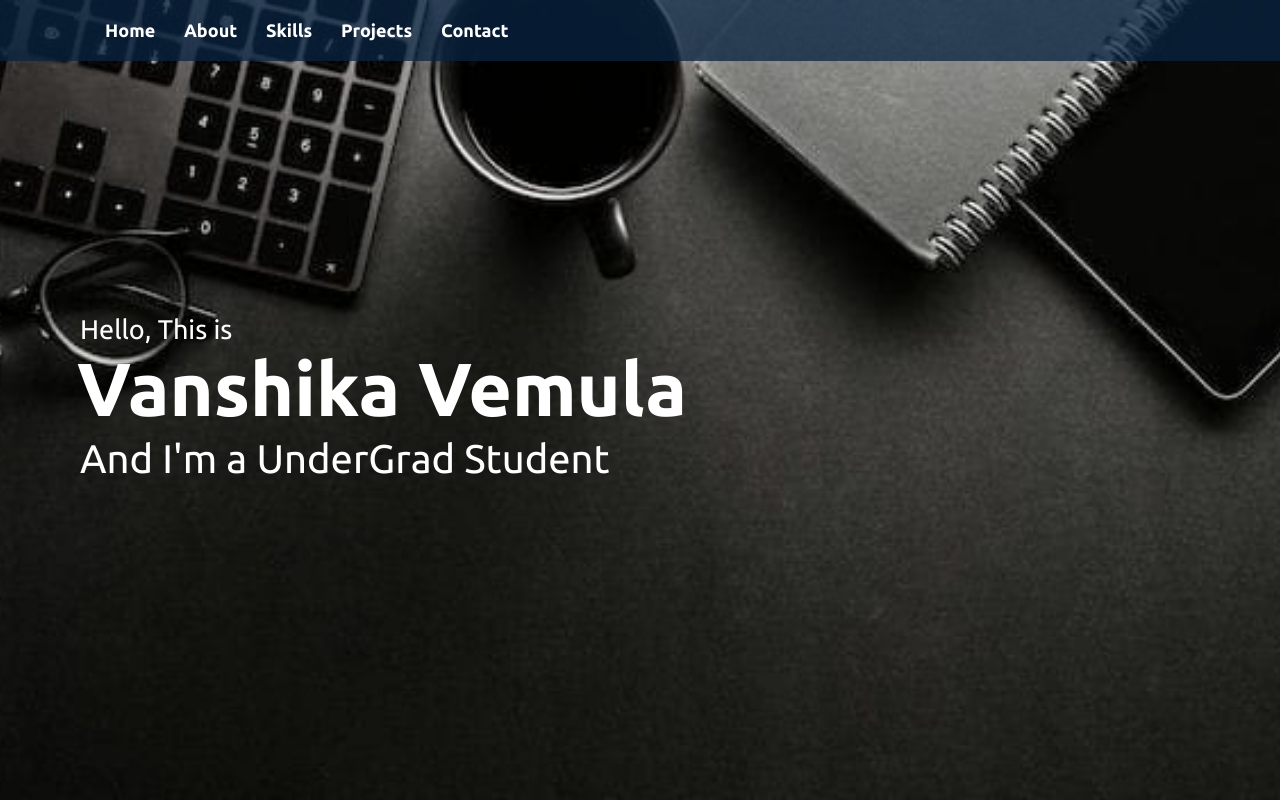
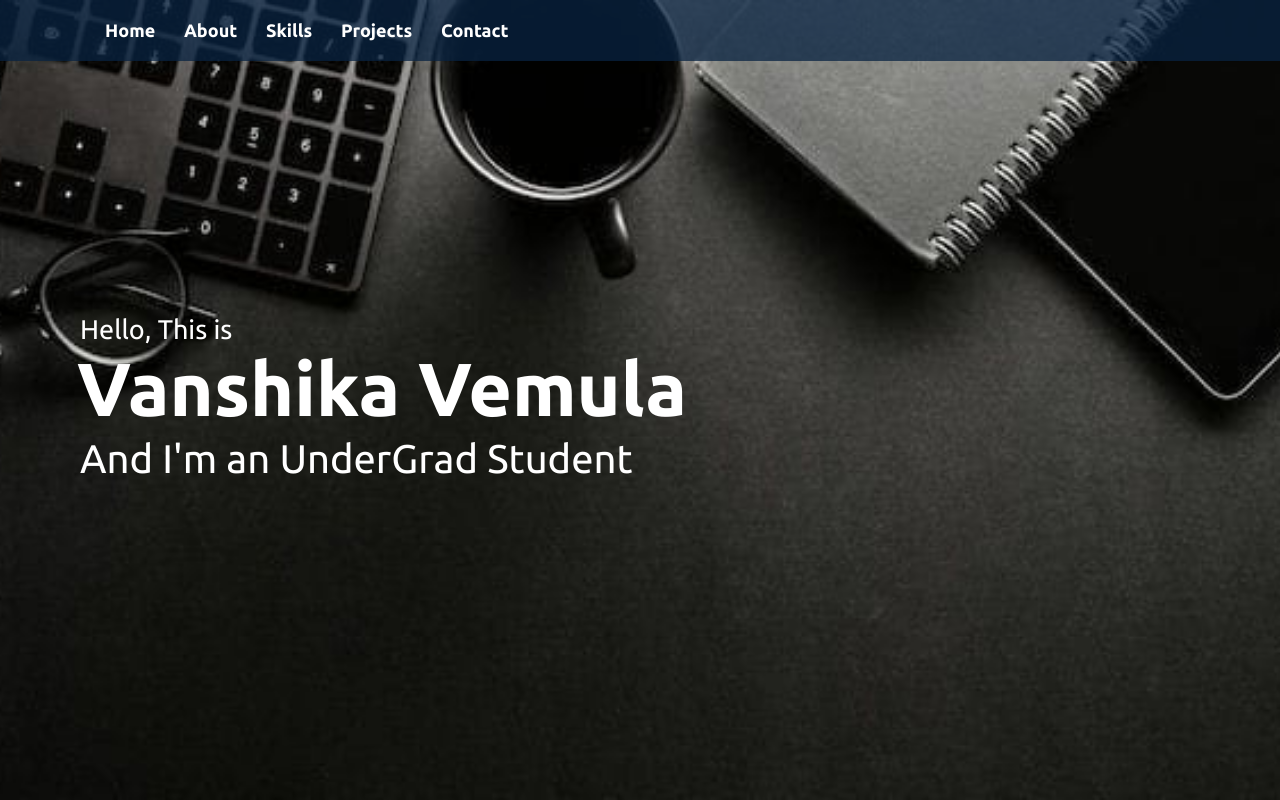
Before and after one commit to Vanshikavemula/portfolio, a plain HTML site: page index.html in a window 1280 px wide. Shown: the top 800 px of the page. Drawn offline with nearby package versions, Linux system fonts and the light colour scheme.

Commit message:
Finalll C

```diff
--- a/index.html
+++ b/index.html
@@ -30,7 +30,7 @@
           <div class="home-content">
             <div class="text-1">Hello, This is</div>
             <div class="text-2">Vanshika Vemula</div>
-            <div class="text-3">And I'm a UnderGrad Student</div>
+            <div class="text-3">And I'm an UnderGrad Student</div>
           </div>
         </div>
       </section>
```
